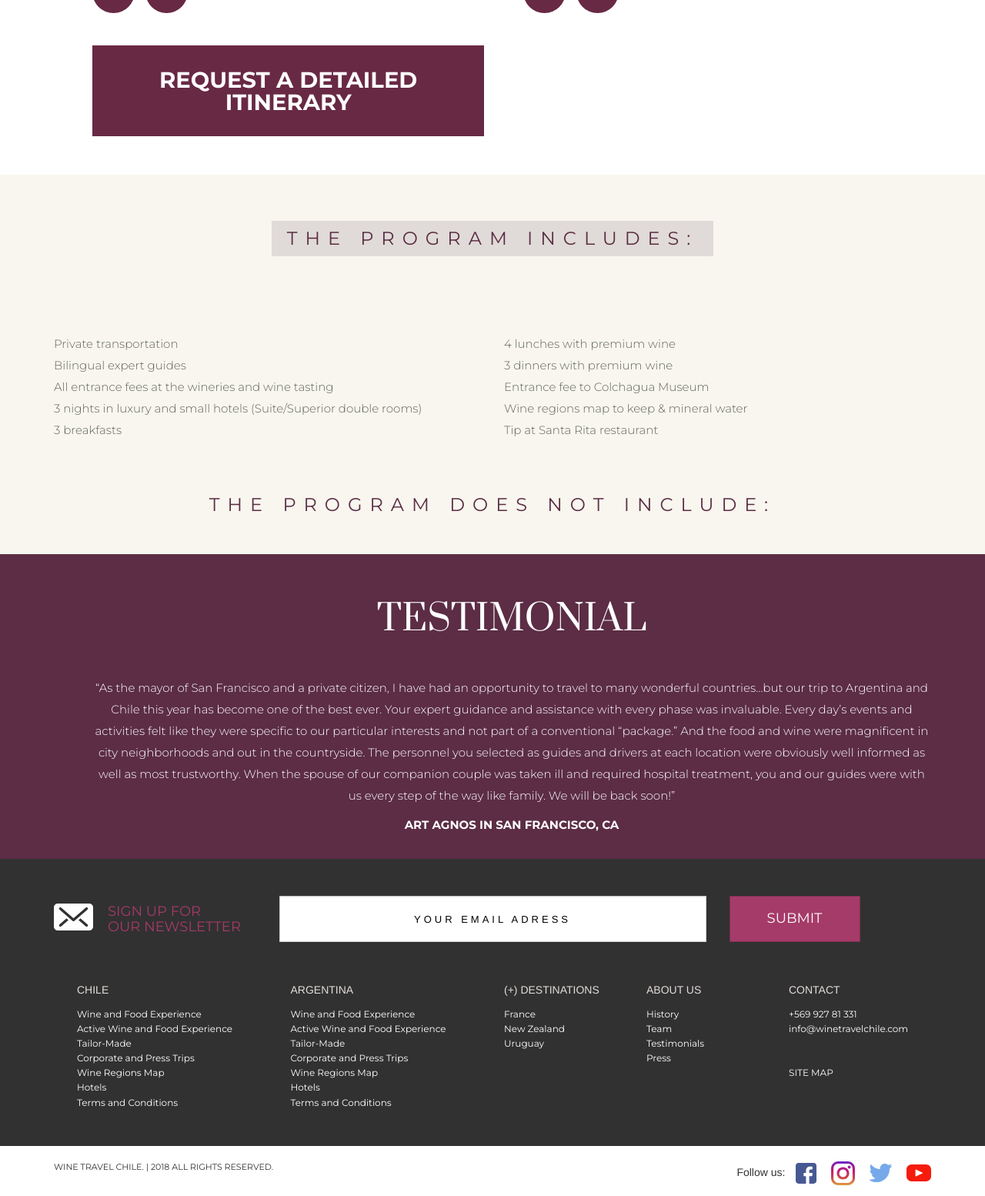
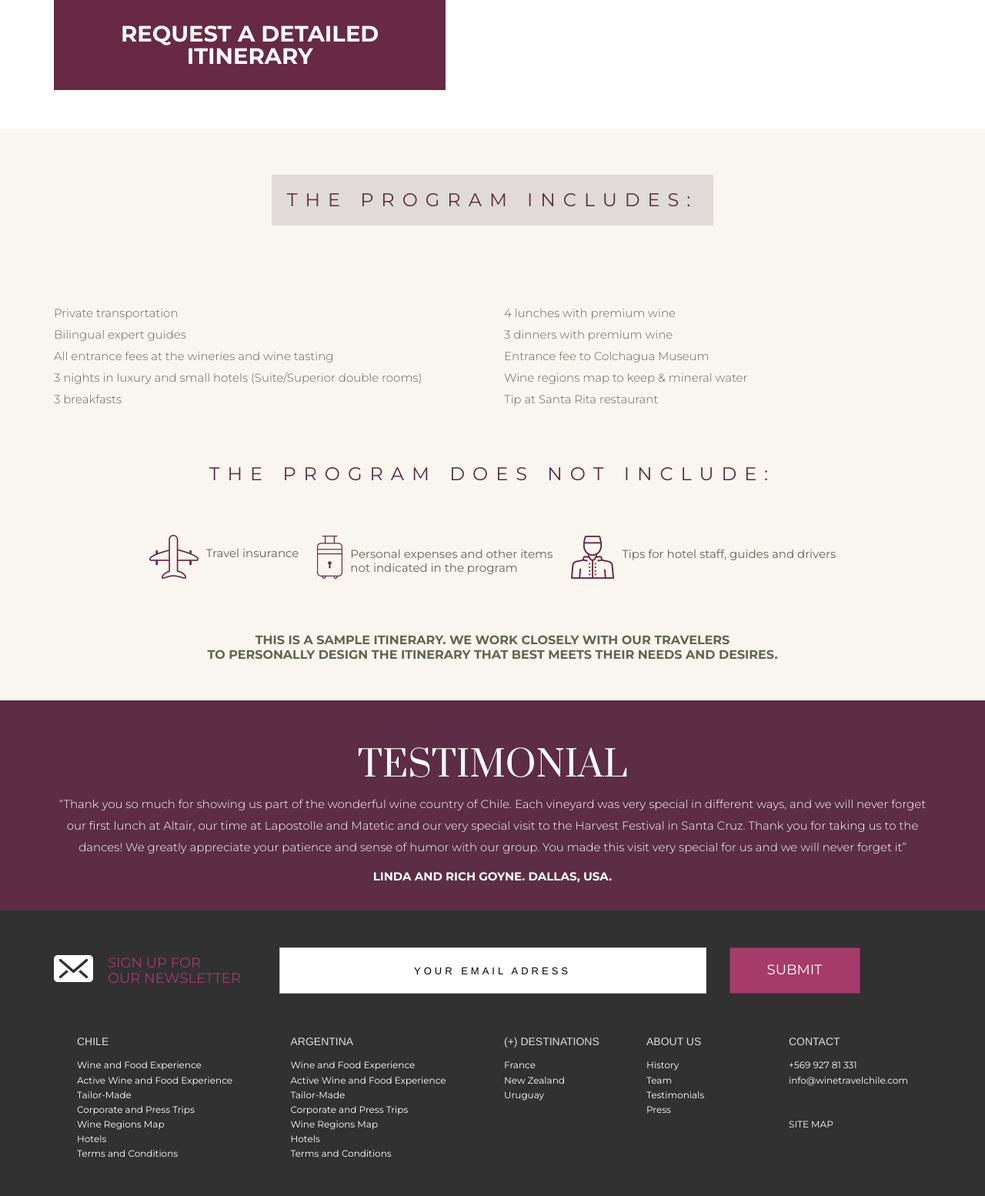
Before and after one commit to fchristiansen/winetravelchile, a PHP site: page /luxury-red-wine-experience.php in a window 1280 px wide. Shown: the part 2429-3983 px from the top of the page at 77% size. Run offline with PHP 8.4, Linux system fonts and the light colour scheme.

Commit message:
avances en interior destinos

```diff
--- a/assets/css/custom.css
+++ b/assets/css/custom.css
@@ -27,6 +27,7 @@ li.divisor-item-sub-menu { display: none !important; }
 @media (max-width: 768px) { .bloque-blanco-top-content { display: none; } }
 
 .bloque { margin-bottom: 0px; margin-top: 50px; }
+.bloque.mt-0{margin-top: 0;}
 @media (max-width: 767px) { .bloque { margin-top: 25px; } }
 .bloque h4 { font-family: "Prata", serif; color: #682944; text-transform: uppercase; font-size: 46px; font-size: 2.875rem; margin-bottom: 50px; }
 @media (max-width: 767px) { .bloque h4 { font-size: 36px; font-size: 2.25rem; margin-bottom: 25px; } }
@@ -388,9 +389,15 @@ a#request:hover{background: #000; text-decoration: none;}
 
 #includes{}
 #includes .bloque h4{font-family: "Montserrat", sans-serif; color: #5c2d45; font-size: 24px; letter-spacing: 10px;}
-#includes .bloque h4.includes{background: #e0dbd8; display: inline-block; padding: 10px 20px;}
+#includes .bloque h4.includes{background: #e0dbd8; display: inline-block; padding: 20px 20px;}
+
+ul.not-include{list-style: none; padding: 0; text-align: center;display: block; margin: 0 auto 50px; color: #626554; font-family: "Montserrat", sans-serif; font-size: 15px;}
+ul.not-include li{display: inline-flex; padding-top: 30px; text-align: left; line-height: 120%; margin: 0 10px;}
+ul.not-include li img{top: -15px;position: relative; float: left; margin-right: 10px;}
+
+.bloque p.disclaimer{text-transform: uppercase; font-weight: bolder; font-size: 16px; margin-bottom: 50px; line-height: 120%; }
 
 #testimonial{background: #5c2d45;}
-#testimonial .bloque h4{color: #fff;}
+#testimonial .bloque h4{color: #fff; margin-bottom: 10px;}
 #testimonial .bloque p{color: #fff;}
 #testimonial .bloque p.by{font-weight: bolder; text-transform: uppercase; margin-bottom: 30px;}
--- a/footer.php
+++ b/footer.php
@@ -87,10 +87,10 @@
 						<div class="center-xs">
 							<ul class="rrss">
 								<li>Follow us:</li>
-								<li><a href=""><img src="assets/img/ico-fb.svg" width="27" alt="facebook"></a></li>
-								<li><a href=""><img src="assets/img/ico-ig.svg" width="31" alt="instagram"></a></li>
-								<li><a href=""><img src="assets/img/ico-tw.svg" width="29" alt="twitter"></a></li>
-								<li><a href=""><img src="assets/img/ico-yt.svg" width="32" alt="youtube"></a></li>
+								<li><a href="https://www.facebook.com/winetravelchileofficial/ " target="_blank"><img src="assets/img/ico-fb.svg" width="27" alt="facebook"></a></li>
+								<li><a href="https://www.instagram.com/winetravelchileofficial/" target="_blank"><img src="assets/img/ico-ig.svg" width="31" alt="instagram"></a></li>
+								<li><a href="https://twitter.com/winetravelchile" target="_blank"><img src="assets/img/ico-tw.svg" width="29" alt="twitter"></a></li>
+								<li><a href="https://www.youtube.com/watch?v=KZWZ6OuJQMk" target="_blank"><img src="assets/img/ico-yt.svg" width="32" alt="youtube"></a></li>
 							</ul>
 						</div>
 
--- a/include-menu-experiencias.php
+++ b/include-menu-experiencias.php
@@ -5,7 +5,7 @@
 				<div class="menu-experiences">
 					<div class="col-sm-3">
 						<div class="caluga">
-						    <a class="caluga-enlace" href="">
+						    <a class="caluga-enlace" href="luxury-red-wine-experience.php">
 						    	<div class="lente">
 						    		<h3 class="caluga-title">  WINE AND FOOD EXPERIENCES</h3>
 						    	</div>
@@ -25,9 +25,9 @@
 					</div>
 					<div class="col-sm-3">
 						<div class="caluga">
-						    <a class="caluga-enlace" href="">
+						    <a class="caluga-enlace" href="javascript:void(0);">
 						    	<div class="lente">
-						      		<h3 class="caluga-title">TAILOR - MADE</h3>
+						      		<h3 class="caluga-title">SOON<!-- TAILOR - MADE --></h3>
 						      	</div>
 						        <img class="caluga-img" src="assets/img/exp3.jpg" alt="">
 						    </a>
@@ -35,9 +35,9 @@
 					</div>
 					<div class="col-sm-3">
 						<div class="caluga">
-						    <a class="caluga-enlace" href="">
+						    <a class="caluga-enlace" href="javascript:void(0);">
 						    	<div class="lente">
-						      		<h3 class="caluga-title">CORPORATE AND PRESS TRIPS</h3>
+						      		<h3 class="caluga-title">SOON<!-- CORPORATE AND PRESS TRIPS --></h3>
 						      	</div>
 						        <img class="caluga-img" src="assets/img/exp4.jpg" alt="">
 						    </a>
--- a/index.php
+++ b/index.php
@@ -102,10 +102,10 @@
 					<h3>recommended by</h3>
 					<div class="logos-recomended clearfix">
 						<div class="col-sm-2">
-							<img class="img-responsive center-block" src="assets/img/logo-travel.png" alt="">
+							<a href="http://www.travelandleisure.com/trip-ideas/best-places-travel-south-america-february#15" target="_blank"><img class="img-responsive center-block" src="assets/img/logo-travel.png" alt="Travel and Leisure"></a>
 						</div>
 						<div class="col-sm-2">
-							<img class="img-responsive center-block" src="assets/img/logo-frommers.png" alt="">
+							<a href="https://www.frommers.com/trip-ideas/cultural-immersion/4-vineyard-vacations-to-chile-and-argentina" target="_blank"><img class="img-responsive center-block" src="assets/img/logo-frommers.png" alt="Frommers"></a>
 						</div>
 						<div class="col-sm-2">
 							<img class="img-responsive center-block" src="assets/img/logo-harpers.png" alt="">
--- a/luxury-red-wine-experience.php
+++ b/luxury-red-wine-experience.php
@@ -7,7 +7,7 @@
 			<div class="bloque-blanco-top-content"></div>
 			<div class="container">
 				<div class="row">
-					<div class="bloque clearfix pl-50">
+					<div class="bloque clearfix mt-0">
 						<div class="col-sm-12 text-center">
 							<h4>LUXURY RED WINE EXPERIENCE</h4>
 							<p>In the Maipo Valley you will find Chile’s oldest and finest wineries. Many keep their cellars just as they were when first established in the 19th century. The red wine produced in this region is world-renowned, and the Colchagua & Cachapoal Valleys produces some of the country’s best red wines, including Carmenere, Cabernet Sauvignon, Syrah and Merlot.</p>
@@ -16,7 +16,7 @@
 
 						</div>
 					</div>
-					<div class="bloque clearfix pl-50">
+					<div class="bloque clearfix">
 						<div class="col-sm-12 col-md-10 col-md-offset-1" id="tourmap">
 							<div class="row">
 								<div class="col-sm-6">
@@ -35,7 +35,7 @@
 							</div>
 						</div>
 					</div>
-					<div class="bloque clearfix pl-50" id="simbologia">
+					<div class="bloque clearfix" id="simbologia">
 						<div class="col-sm-12 text-center">
 							<ul class="complimentary">
 								<li><span>B</span> Breakfast</li>
@@ -44,7 +44,7 @@
 							</ul>
 						</div>
 					</div>
-					<div class="bloque clearfix pl-50">
+					<div class="bloque clearfix">
 						<div class="col-sm-12">
 							<div class="row">
 								<div class="col-md-6 day">
@@ -129,6 +129,17 @@
 							<div class="col-sm-12 text-center">
 								<h4>The program does not include:</h4>
 							</div>
+							<div class="col-sm-12 text-center">
+								<ul class="not-include">
+									<li><img src="assets/img/ico-plane.png"> Travel insurance</li>
+									<li><img src="assets/img/ico-luggage.png"> Personal expenses and other items<br>not indicated in the program </li>
+									<li><img src="assets/img/ico-bellman.png"> Tips for hotel staff, guides and drivers</li>
+								</ul>
+							</div>
+							<div class="col-sm-12 text-center">
+								<p class="disclaimer">This is a sample itinerary. We work closely with our travelers<br>
+									to personally design the itinerary that best meets their needs and desires.<p>
+							</div>
 						</div>
 					</div>
 				</div>
@@ -138,11 +149,11 @@
 
 			<div class="container">
 				<div class="row">
-					<div class="bloque clearfix pl-50">
+					<div class="bloque clearfix">
 						<div class="col-sm-12 text-center">
 							<h4>testimonial</h4>
-							<p>“As the mayor of San Francisco and a private citizen, I have had an opportunity to travel to many wonderful countries…but our trip to Argentina and Chile this year has become one of the best ever. Your expert guidance and assistance with every phase was invaluable. Every day’s events and activities felt like they were specific to our particular interests and not part of a conventional “package.” And the food and wine were magnificent in city neighborhoods and out in the countryside. The personnel you selected as guides and drivers at each location were obviously well informed as well as most trustworthy. When the spouse of our companion couple was taken ill and required hospital treatment, you and our guides were with us every step of the way like family. We will be back soon!”</p>
-							<p class="by">art agnos in san francisco, ca</p>
+							<p>“Thank you so much for showing us part of the wonderful wine country of Chile. Each vineyard was very special in different ways, and we will never forget our first lunch at Altair, our time at Lapostolle and Matetic and our very special visit to the Harvest Festival in Santa Cruz. Thank you for taking us to the dances! We greatly appreciate your patience and sense of humor with our group. You made this visit very special for us and we will never forget it”</p>
+							<p class="by">Linda and Rich Goyne. Dallas, USA.</p>
 
 						</div>
 					</div>
--- a/slider-home.php
+++ b/slider-home.php
@@ -26,7 +26,7 @@
 	          			<h3>Design your perfect trip with us</h3>
 	          		</div>
 	          	</div> -->
-	        <a class="owl-video" href="https://www.youtube.com/watch?v=9sXpxxMN_yo" data-video-thumb="assets/img/slider1.jpg"></a>
+	        <a class="owl-video" href="https://www.youtube.com/watch?v=KZWZ6OuJQMk" data-video-thumb="assets/img/slider1.jpg"></a>
 
 	    </div>
 
```
Also changed, not shown: assets/img/ico-bellman.png (added), assets/img/ico-luggage.png (added), assets/img/ico-plane.png (added).
